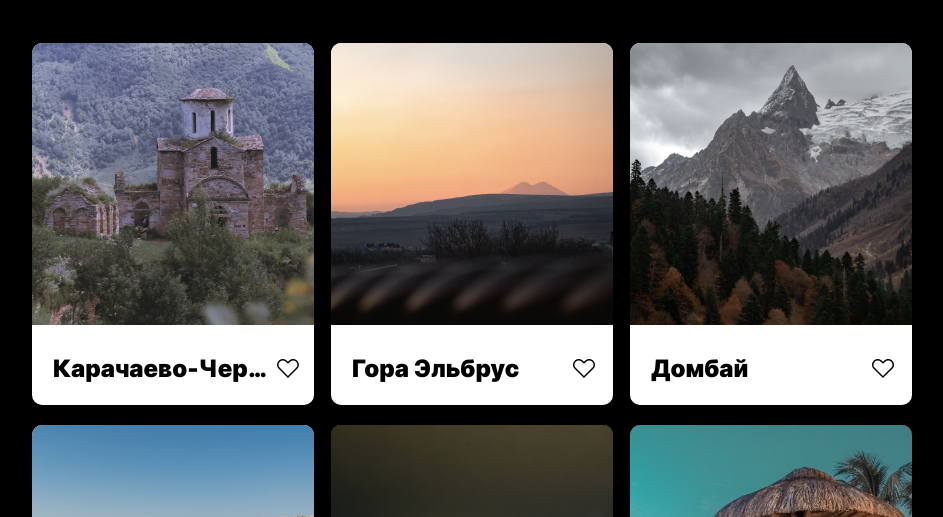
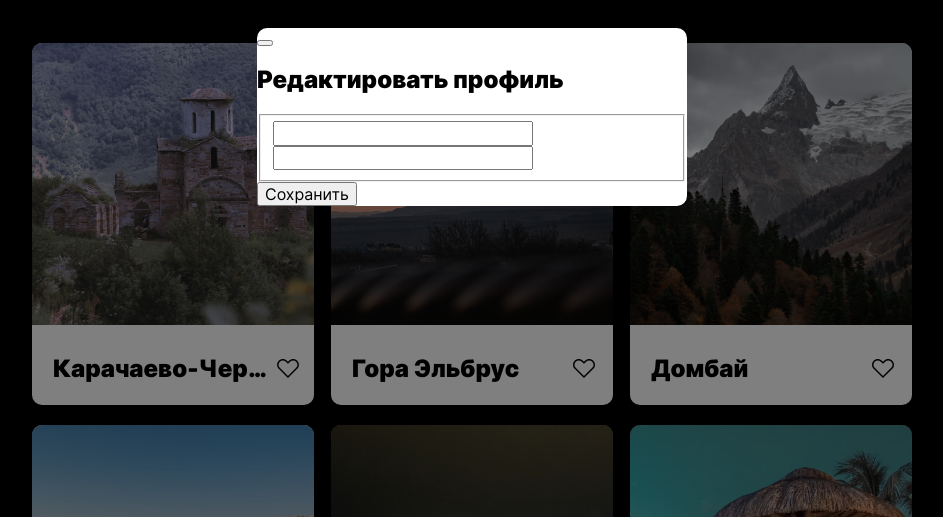
Before and after one commit to shador14/mesto, a plain HTML site: page index.html in a window 1280 px wide. Shown: the part 283-800 px from the top of the page, without its empty margins (168-1111 px from the left). Drawn offline with Linux system fonts and the light colour scheme.

Commit message:
popup html and bem

```diff
--- a/index.html
+++ b/index.html
@@ -29,15 +29,18 @@
       </button>
     </section>
 
-    <section class="popup">
-      <div class="popup__container">
+    <section class="popup popup_is-opened">
+      <form class="popup__container">
         <button class="popup__close"></button>
         <div class="popup__content">
           <h2 class="popup__title">Редактировать профиль</h2>
-          <!-- Здесь будут 2 строчки филдсетов -->
+          <fieldset class="popup__input-container">
+            <input type="text" class="popup__el popup__el_name">
+            <input type="text" class="popup__el popup__el_description">
+          </fieldset>
+          <button class="popup__submite">Сохранить</button>
         </div>
-        <button class="popup__submite">Сохранить</button>
-      </div>
+      </form>
     </section>
 
     <section class="elements">
--- a/pages/index.css
+++ b/pages/index.css
@@ -23,6 +23,10 @@
 @import url(../blocks/popup/__content/popup__content.css);
 @import url(../blocks/popup/__title/popup__title.css);
 @import url(../blocks/popup/__submite/popup__submite.css);
+@import url(../blocks/popup/__input-container/popup__input-container.css);
+@import url(../blocks/popup/__el/popup__el.css);
+@import url(../blocks/popup/__el/_name/popup__el_name.css);
+@import url(../blocks/popup/__el/_description/popup__el_description.css);
 
 @import url(../blocks/elements/elements.css);
 @import url(../blocks/element/element.css);
```
Also changed, not shown: blocks/popup/__el/_description/popup__el_description.css (added), blocks/popup/__el/_name/popup__el_name.css (added), blocks/popup/__el/popup__el.css (added), blocks/popup/__input-container/popup__input-container.css (added).
